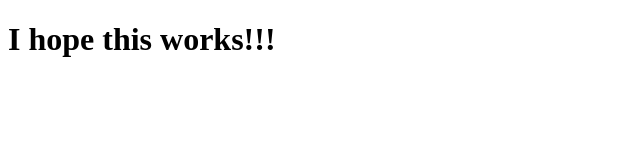
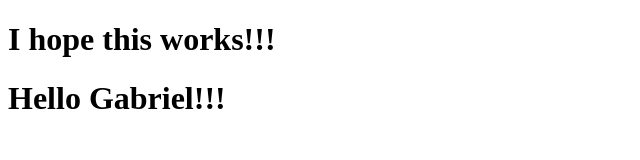
Before and after one commit to McKinley-STEAM-Academy/test-github-assignment-camcam123487, a plain HTML site: page index.html in a window 1280 px wide. Shown: the whole page, without its empty margins (0-640 px from the left). Drawn offline with Linux system fonts and the light colour scheme.

Commit message:
addec html content

```diff
--- a/index.html
+++ b/index.html
@@ -7,5 +7,6 @@
 </head>
 <body>
     <h1>I hope this works!!!</h1>
+    <h1>Hello Gabriel!!!</h1>
 </body>
 </html>
```
